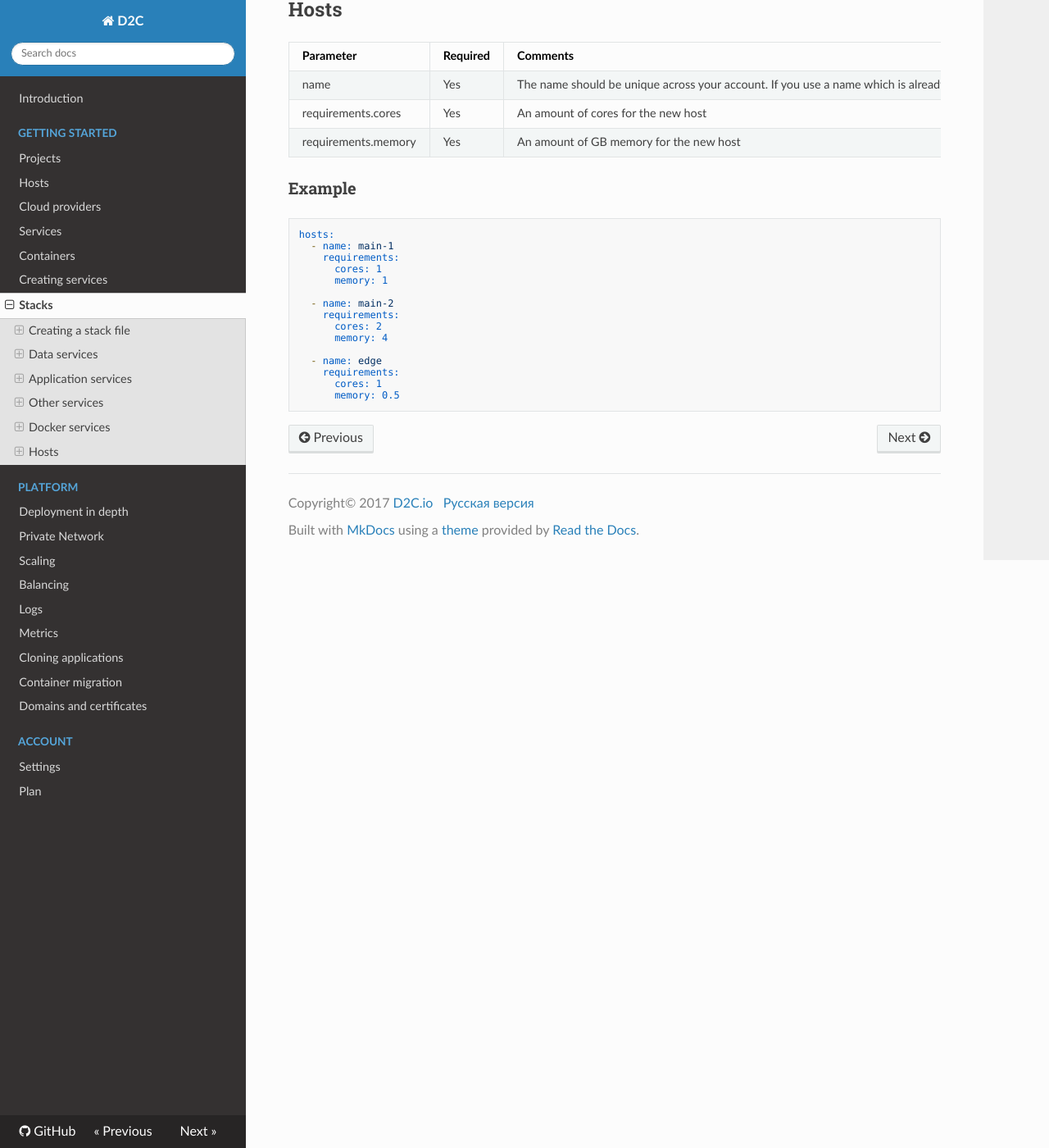
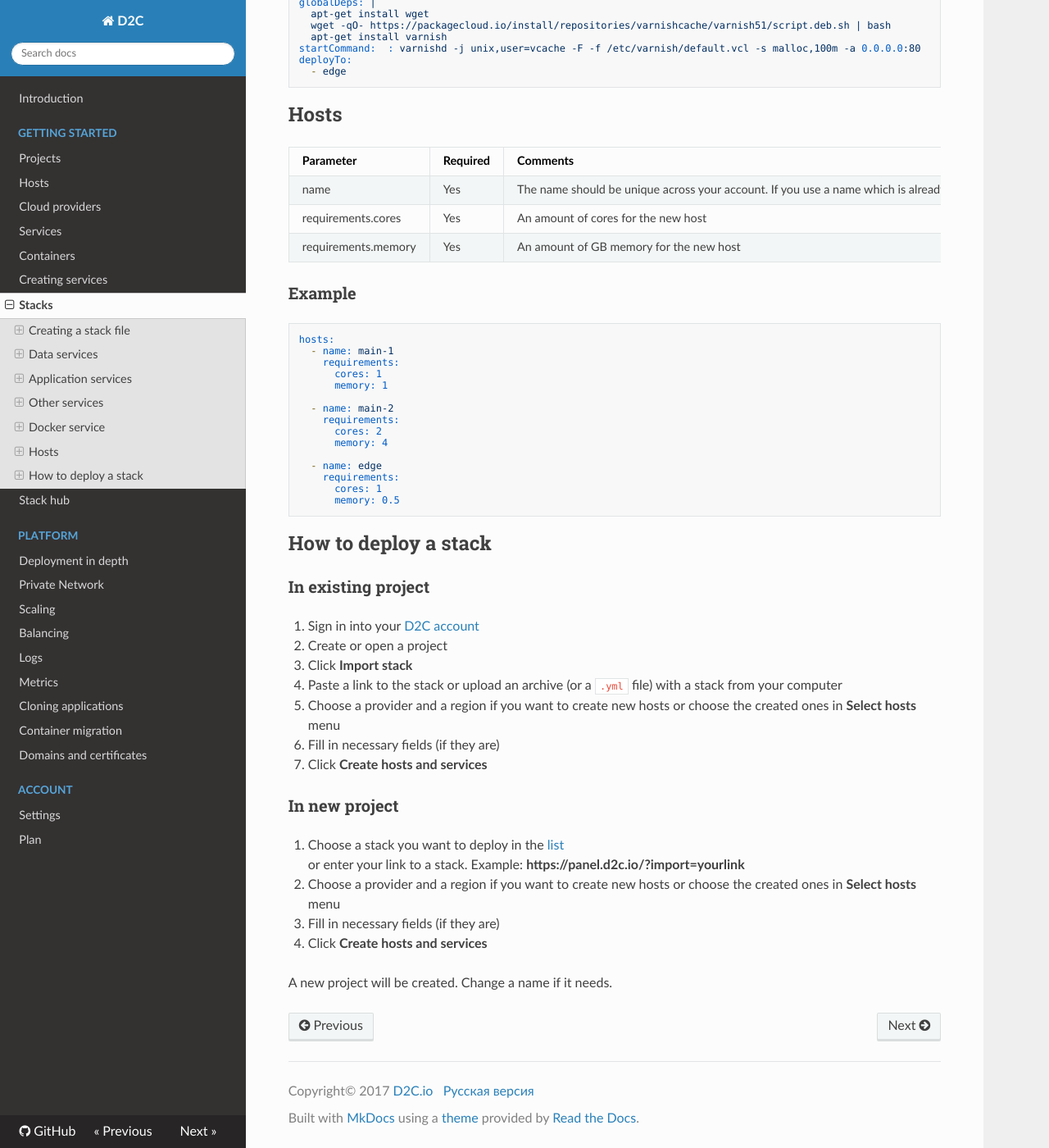
Before and after one commit to d2cio/docs, an MkDocs documentation site: the page built from docs/getting-started/stacks.md, in a window 1280 px wide and 1400 px high, scrolled down 6095 px. Shown: the whole window at 82% size. Built offline with MkDocs 1.6.1, drawn with Linux system fonts in a browser that asks for light colours; nearby versions of some CDN libraries; old or Windows-style settings are respelled for this version of MkDocs; some of the changed text lies outside the part shown.

Commit message:
add stack hub pagee

````diff
--- a/docs/getting-started/stacks.md
+++ b/docs/getting-started/stacks.md
@@ -3,17 +3,7 @@
 Stack is a set of services and hosts needed for your application to run.
 It is a very easy way to deploy your application in different environments (development, testing, staging, production).
 
-All services and services' settings which D2C supports through the interface can be described with `Stack file`.
-
-<!-- ## Ready to deploy stacks
-
-| Stack name         | Link                       | Services                      | Minimal configuration |
-| :-------------     | :-------------             | :-------------                |:------------- |
-| MEAN               | [GitHub]()                 | MongoDB, Mongo-express (Node.js), Node.js, NGINX                                                    | 2 hosts, 4 containers  |
-| Sentry             | [GitHub]()                 | Redis, PostgreSQL, Docker (web), Docker (Worker), Docker (Cron), NGINX                              | 1 host, 6 containers |
-| Scalable Wordpress | [GitHub]()                 | MySQL (MasterSlave), Redis, PHP-FPM, NGINX-Cluster, HAProxy, Varnish, PHPMyAdmin (PHP-FPM), NGINX   | 3 hosts, 11 containers |
-
-### How to deploy a stack file -->
+All services and services' settings which D2C supports through the interface can be described with **Stack file** in YAML format.
 
 ## Creating a stack file
 
@@ -23,12 +13,14 @@ For matching variables from other services you can use next templates:
 
 | Template       | Comments    |
 | :------------- | :------------- |
-| `{{=service('serviceName').get('fieldName')}}`        | Returns a variable of a service |
-| `{{=service('serviceName').getMainPort()}}`           | Returns the main port   |
-| `{{=service(serviceName).getAppAlias()}}`             | Returns a container alias of an [application service](/getting-started/services/#application-services))      |
-| `{{=service('serviceName').getMasterAlias()}}`        | Returns an alias of Master-container (for [data services](/getting-started/services/#data-services))      |
-| `{{=service(serviceName).getSlaveAlias()}}`           | Returns an alias of Slave-container (for [data services](/getting-started/services/#data-services))      |
-| `{{=service('serviceName').getContainerName(num)}}`   | Returns a container name of a service with number `num`  |
+| `{{=service('serviceName').get('fieldName')}}`           | Returns a variable of a service |
+| `{{=service('serviceName').getMainPort()}}`              | Returns the main port   |
+| `{{=service(serviceName).getAppAlias()}}`                | Returns a container alias of an [application service](/getting-started/services/#application-services)) and non-replicable services (Redis, NGINX, etc.) |
+| `{{=service('serviceName').getMasterAlias()}}`           | Returns an alias of Master-container (for [data services](/getting-started/services/#data-services))       |
+| `{{=service(serviceName).getSlaveAlias()}}`              | Returns an alias of Slave-container (for [data services](/getting-started/services/#data-services))       |
+| `{{=service('serviceName').getContainerName(num)}}`      | Returns a container name of a service with number `num`  |
+| `{{=service('serviceName').getEnv('environmentfield')}}` | Returns an environment field of a service  |
+| `{{=randomString(num)}}`                                 | Generates a random string with a defined length |
 
 !!! note
 
@@ -222,7 +214,7 @@ deployTo:
   - edge
 ```
 
-## Docker services
+## Docker service
 
 | Parameter       | Required     | Comments |
 | :------------- | :------------- | :------------- |
@@ -242,6 +234,7 @@ deployTo:
 | startCommand      | No  | [Start command](/getting-started/deployment/#running) of your application |
 | configFiles.dest  | No  | Name (for default configs) or path to a config file in the container (for custom configs) |
 | configFiles.src   | No  | A path to a config file in your stack folder |
+| volumesUID        | No  | User ID of service volumes |
 | deployTo          | No  | A list of hosts for deploying a service  |
 
 ### Example
@@ -293,3 +286,24 @@ hosts:
       cores: 1
       memory: 0.5
 ```
+
+## How to deploy a stack
+
+### In existing project
+
+1. Sign in into your [D2C account](https://panel.d2c.io/account/login)
+2. Create or open a project
+3. Click **Import stack**
+4. Paste a link to the stack or upload an archive (or a `.yml` file) with a stack from your computer
+5. Choose a provider and a region if you want to create new hosts or choose the created ones in **Select hosts** menu
+6. Fill in necessary fields (if they are)
+7. Click **Create hosts and services**
+
+### In new project
+
+1. Choose a stack you want to deploy in the [list](/getting-started/ready-made-stacks) <br> or enter your link to a stack. Example: **https://panel.d2c.io/?import=yourlink**
+2. Choose a provider and a region if you want to create new hosts or choose the created ones in **Select hosts** menu
+3. Fill in necessary fields (if they are)
+4. Click **Create hosts and services**
+
+A new project will be created. Change a name if it needs.
--- a/mkdocs.yml
+++ b/mkdocs.yml
@@ -16,6 +16,7 @@ pages:
   - 'Containers': 'getting-started/containers.md'
   - 'Creating services': 'getting-started/creating-services.md'
   - 'Stacks': 'getting-started/stacks.md'
+  - 'Stack hub': 'getting-started/stack-hub.md'
 #  - 'Application services':
 #    - 'Node.js': 'getting-started/app-services/nodejs.md'
 #    - 'Python': 'getting-started/app-services/python.md'
````
Also changed, not shown: docs/getting-started/services.md (+12 -12 lines), docs/getting-started/stack-hub.md (added, +30 -0 lines).
